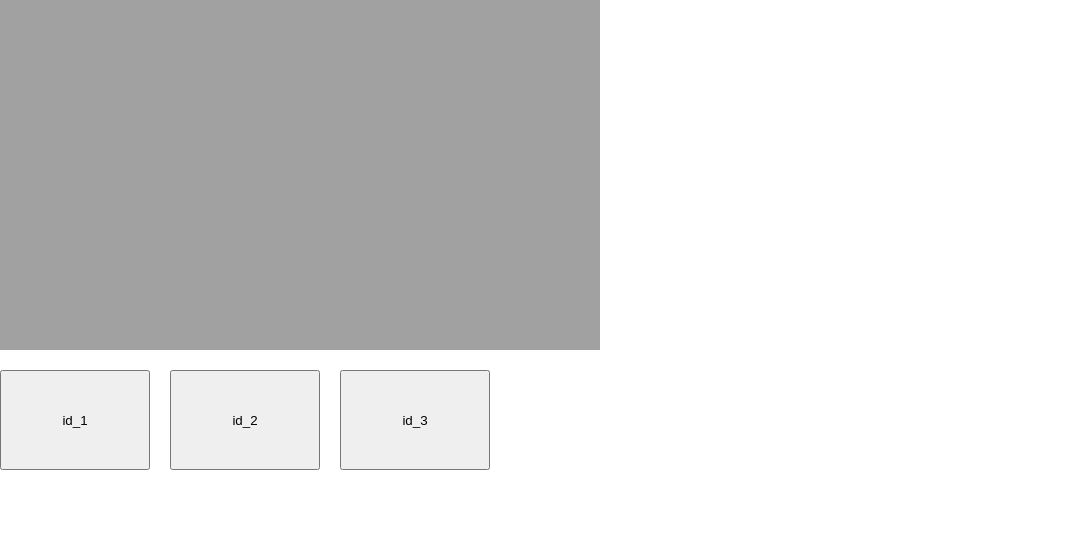
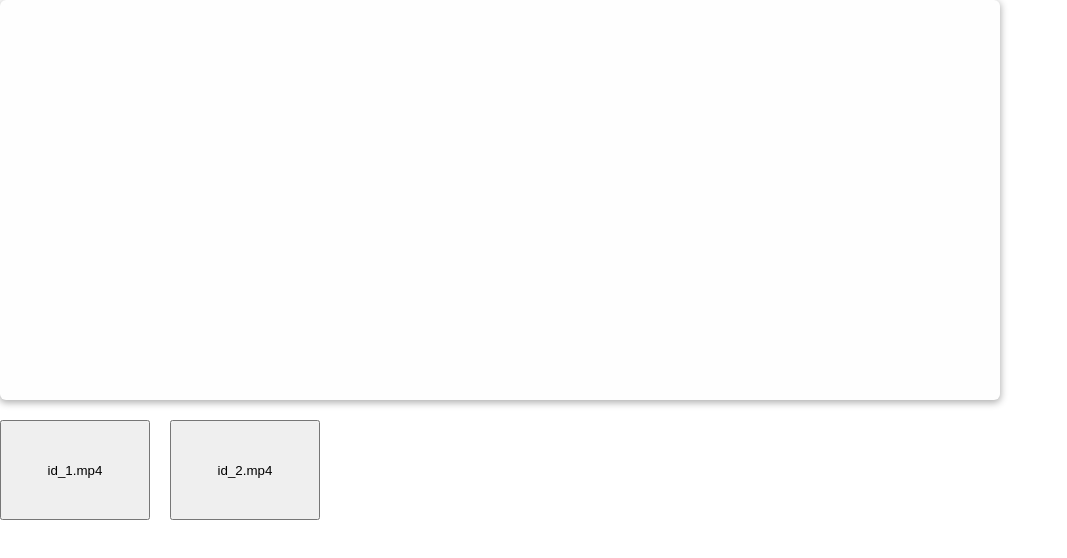
Before and after one commit to MrCoul3/pl, a React (Create React App) app: page / in a window 1280 px wide. Shown: the top 558 px of the page, without its empty margins (0-1067 px from the left). Built offline with nearby package versions, Linux system fonts and the light colour scheme.

Commit message:
multi screen player develop

```diff
--- a/package.json
+++ b/package.json
@@ -11,6 +11,9 @@
     "@types/node": "^17.0.45",
     "@types/react": "^18.0.14",
     "@types/react-dom": "^18.0.5",
+    "mobx": "^6.6.2",
+    "mobx-react": "^7.5.3",
+    "prettier": "^2.7.1",
     "react": "^18.2.0",
     "react-dom": "^18.2.0",
     "react-redux": "^8.0.2",
--- a/src/PlayerApp.tsx
+++ b/src/PlayerApp.tsx
@@ -1,17 +1,18 @@
 import { MainPlayerFrame } from "./component/MainPlayerFrame/MainPlayerFrame";
 import { RecordList } from "./component/RecordList/RecordList";
-import React, { useState } from "react";
+import React, {useEffect, useState} from "react";
 import { PlayerInstance } from "./models/PlayerInstance";
 
 export const PlayerApp = () => {
-  const [players, setPlayers] = useState<any>([]);
+  const [players, setPlayers] = useState<Array<string>>([]);
 
   function onClick(e: React.MouseEvent) {
-    console.log((e.target as HTMLButtonElement).value);
-    setPlayers((prevState: any) => [
-      ...prevState,
-      new PlayerInstance((e.target as HTMLButtonElement).value),
-    ]);
+    const player = (e.target as HTMLButtonElement).value;
+    setPlayers((prevState) =>
+      prevState.includes(player)
+        ? prevState.filter((state) => state !== player)
+        : [...prevState, player]
+    );
   }
 
   return (
--- a/src/component/MainPlayerFrame/MainPlayerFrame.tsx
+++ b/src/component/MainPlayerFrame/MainPlayerFrame.tsx
@@ -1,7 +1,8 @@
 import React, { useEffect } from "react";
-
+import { PlayerInstance } from "../PlayerInstance";
+import style from "./style.module.css";
 interface IProps {
-  input: any;
+  input: string[];
 }
 
 export const MainPlayerFrame = (props: IProps) => {
@@ -10,11 +11,13 @@ export const MainPlayerFrame = (props: IProps) => {
   }, [props.input]);
 
   return (
-    <div
-      id="mainPlayerFrame"
-      style={{ width: "600px", height: "350px", background: "#a1a1a1" }}
-    >
-      {props.input.map((instance: any) => <div>{instance.url}</div>)}
-    </div>
+    <>
+
+      <section className={style.mainFrame}>
+        {props.input.map((input) => (
+            <PlayerInstance input={input} />
+        ))}
+      </section>
+    </>
   );
 };
--- /dev/null
+++ b/src/component/MainPlayerFrame/style.module.css
@@ -0,0 +1,7 @@
+.mainFrame {
+    box-shadow: 0px 2px 7px 1px rgba(0, 0, 0, 0.3);
+    width: 1000px;
+    height: 400px;
+    background: #FEFEFE;
+    border-radius: 6px;
+}
--- /dev/null
+++ b/src/component/PlayerInstance.tsx
@@ -0,0 +1,8 @@
+import React from "react";
+
+interface IInput {
+  input: string;
+}
+export const PlayerInstance = (props: IInput) => {
+  return <video controls width="400px" src={props.input}></video>;
+};
--- a/src/component/RecordList/RecordList.tsx
+++ b/src/component/RecordList/RecordList.tsx
@@ -5,10 +5,18 @@ export interface IProps {
 }
 
 export const RecordList = (props: IProps) => {
+
+  const uri = "Videos/"
   return (
     <div style={{ display: "flex", gap: "20px", margin: "20px 0" }}>
-      {["id_1", "id_2", "id_3"].map((record) => (
-        <button value={record} onClick={props.onClick} style={{ width: "150px", height: "100px" }}>{record}</button>
+      {["id_1.mp4", "id_2.mp4"].map((record) => (
+        <button
+          value={uri + record}
+          onClick={props.onClick}
+          style={{ width: "150px", height: "100px" }}
+        >
+          {record}
+        </button>
       ))}
     </div>
   );
```
Also changed, not shown: 1 other file (tests, documents, lock files or other folders).
